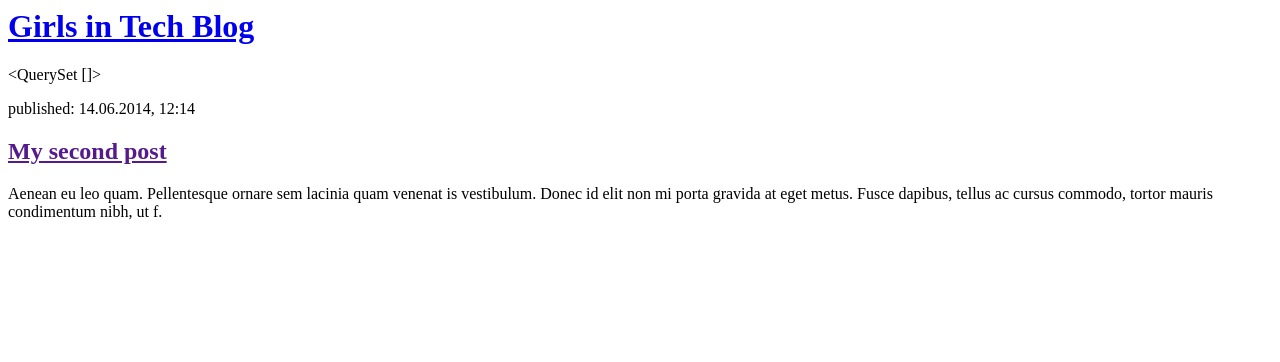
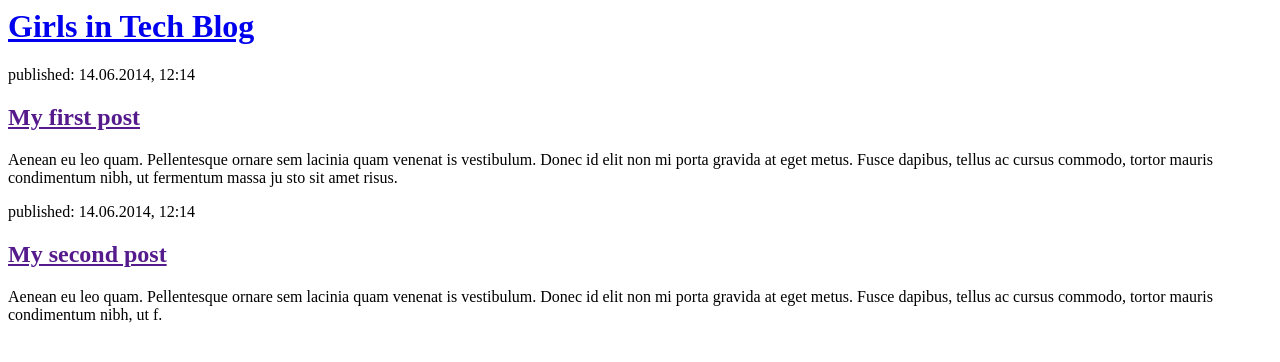
Before and after one commit to devigib/my-first-blog, a Django app: page / in a window 1280 px wide. Shown: the top 362 px of the page. Run offline with Django 3.2, Linux system fonts and the light colour scheme; data that the repository does not hold is empty.

Commit message:
changed html

```diff
--- a/blog/templates/blog/post_list.html
+++ b/blog/templates/blog/post_list.html
@@ -1,15 +1,19 @@
-<html>
-<head>
 <div>
 <h1><a href="/">Girls in Tech Blog</a></h1>
-</head>
 </div>
 {% for post in posts %}
 <div>
-<p>published: {{ post.published_date }}</p> <h1><a href="">{{ post.title }}</a></h1> <p>{{ post.text|linebreaksbr }}</p>
+<p>published: {{ post.published_date }}</p>
+ <h1><a href="">{{ post.title }}</a></h1>
+  <p>{{ post.text|linebreaksbr }}</p>
 </div>
 {% endfor %}
-{{ posts }}
+<div>
+<p>published: 14.06.2014, 12:14</p>
+<h2><a href="">My first post</a></h2>
+<p>Aenean eu leo quam. Pellentesque ornare sem lacinia quam venenat
+is vestibulum. Donec id elit non mi porta gravida at eget metus. Fusce dapibus, tellus ac cursus commodo, tortor mauris condimentum nibh, ut fermentum massa ju sto sit amet risus.</p>
+</div>
 <div>
 <p>published: 14.06.2014, 12:14</p>
 <h2><a href="">My second post</a></h2>
```
